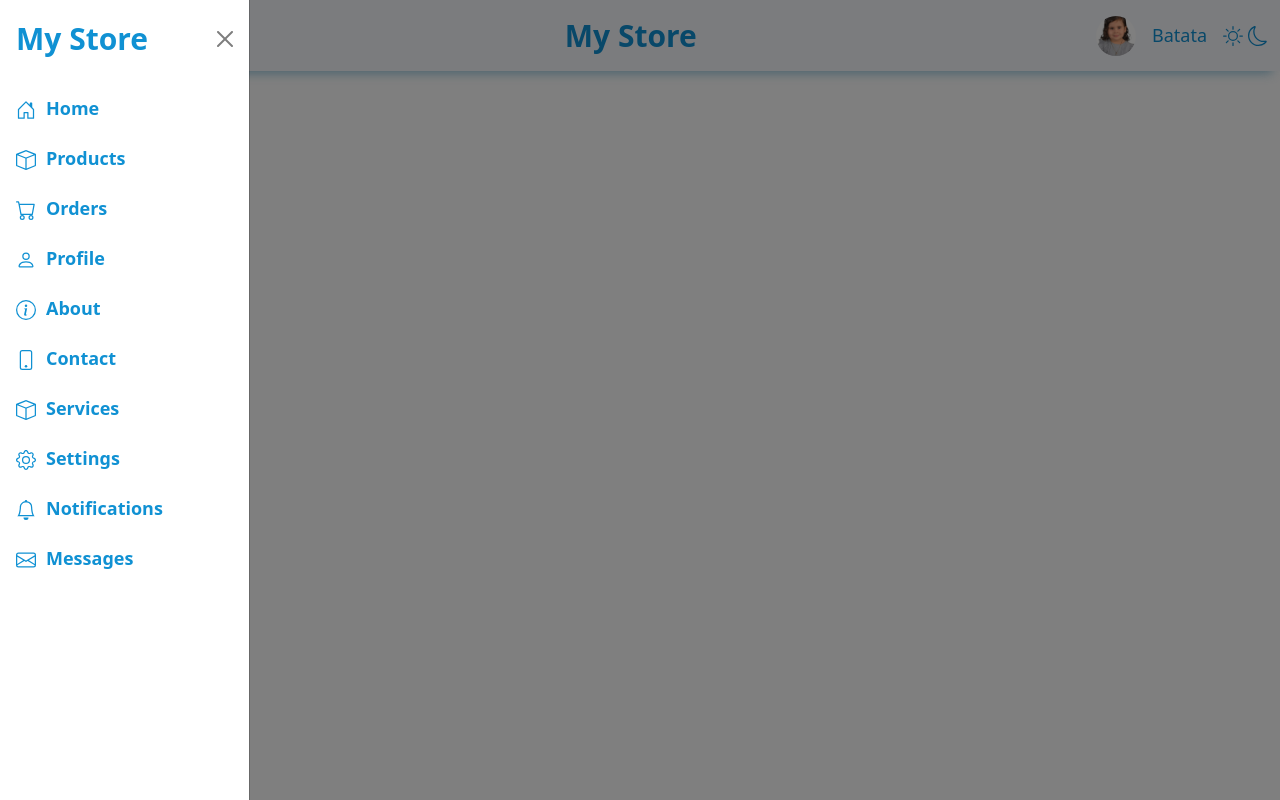
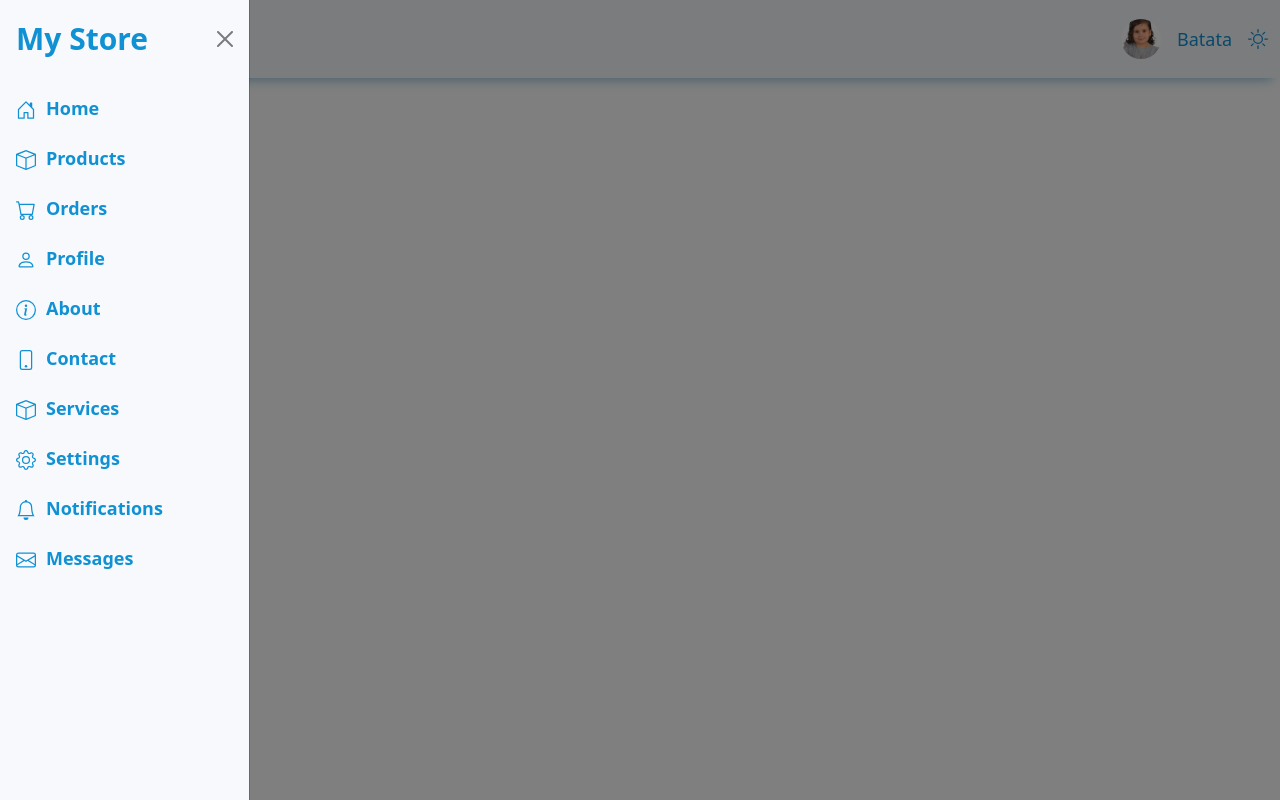
Before and after one commit to nermeenelmasry286/DashboardWithReact.js, a React (Vite) app: page / in a window 1280 px wide. Both pictures are taken after a click on the button 34 px from the left and 35 px from the top of the page. Built offline with nearby package versions, Linux system fonts and the light colour scheme.

Commit message:
add dark mode to header

```diff
--- a/src/components/Header.jsx
+++ b/src/components/Header.jsx
@@ -1,54 +1,80 @@
-import React, { useState } from 'react';
+import React, { useState, useEffect } from 'react';
 import Offcanvas from 'react-bootstrap/Offcanvas';
 import Navbar from 'react-bootstrap/Navbar';
 import Container from 'react-bootstrap/Container';
-import { NavLink } from 'react-router-dom';
-import {NavLinkStyled,NavIcon,UserPhoto,DarkModeToggle,NavLinks} from '../Custom/HeaderLink';
+
+import { NavLinkStyled, NavIcon, UserPhoto, DarkModeToggle, NavLinks } from '../Custom/HeaderLink';
 import { BsHouseDoor, BsBox, BsPerson, BsCart, BsInfoCircle, BsPhone, BsGear, BsBell, BsEnvelope, BsSun, BsMoon } from 'react-icons/bs';
-
 
 export function Header() {
   const [show, setShow] = useState(false);
- const [dark,setDark] =useState(false);
+  const [dark, setDark] = useState(false);
+
   const handleShow = () => setShow(true);
   const handleClose = () => setShow(false);
 
+  // On page load, get the saved theme from localStorage
+  useEffect(() => {
+    const savedTheme = localStorage.getItem('theme');
+    if (savedTheme) {
+      setDark(savedTheme === 'dark');
+    }
+  }, []);
+
+  // Toggle dark/light mode
+  const toggleDarkMode = () => {
+    setDark((prev) => {
+      const newTheme = !prev;
+      localStorage.setItem('theme', newTheme ? 'dark' : 'light');
+      return newTheme;
+    });
+  };
+
   return (
     <>
-      <Navbar fixed='top' expand={false} style={{
-        backgroundColor: '#f8f9fd',
-        boxShadow: 'rgba(133, 189, 215, 0.88) 0px 10px 10px -8px',
-      }}>
-        <Container fluid className='d-flex justify-content-between align-items-center'>
-          {/* Navbar toggle on the left */}
+      <Navbar
+        fixed="top"
+        expand={false}
+        style={{
+          backgroundColor: dark ? '#343a40' : '#f8f9fd',
+          boxShadow: dark ? 'rgba(0, 0, 0, 0.88) 0px 10px 10px -8px' : 'rgba(133, 189, 215, 0.88) 0px 10px 10px -8px',
+        }}
+      >
+        <Container fluid className="d-flex justify-content-between align-items-center">
+
+          <Navbar.Brand
+            href="#"
+            style={{
+              color: dark ? '#ffffff' : '#1091d3',
+              fontSize: '30px',
+              fontWeight: '900',
+              marginLeft: '10px',
+            }}
+          >
+
           <Navbar.Toggle
             aria-controls="offcanvasNavbar"
             style={{
-              color: '#1091d3',
+              color: dark ? '#ffffff' : '#1091d3',
               fontSize: '15px',
               marginLeft: '0',
+              marginRight:'20px',
               padding: '10px',
             }}
             onClick={handleShow}
           />
 
-          {/* Brand on the middle */}
-          <Navbar.Brand href="#" style={{
-            color: '#1091d3',
-            fontSize: '30px',
-            fontWeight: '900',
-            marginLeft: '125px' // Space between brand and edge
-          }}>
+
             My Store
           </Navbar.Brand>
 
-          {/* User info and dark mode toggle on the right */}
+
           <div className="d-flex align-items-center gap-3">
             <UserPhoto src="/images/1.jpeg" alt="User" />
-            <div style={{ color: '#1091d3', fontSize: '18px' }}>Batata</div>
-            <DarkModeToggle >
-              <BsSun style={{ fontSize: '20px' }} />
-              <BsMoon style={{ fontSize: '20px' }} />
+            <div style={{ color: dark ? '#ffffff' : '#1091d3', fontSize: '18px' }}>Batata</div>
+            <DarkModeToggle onClick={toggleDarkMode}>
+              <BsSun style={{ fontSize: '20px', display: dark ? 'none' : 'block' }} />
+              <BsMoon style={{ fontSize: '20px', display: dark ? 'block' : 'none' }} />
             </DarkModeToggle>
           </div>
         </Container>
@@ -61,29 +87,72 @@ export function Header() {
         id="offcanvasNavbar"
         aria-labelledby="offcanvasNavbarLabel"
         placement="start"
-        style={{ width: '250px' }}
+        style={{ width: '250px', backgroundColor: dark ? '#343a40' : '#f8f9fd' }}
       >
         <Offcanvas.Header closeButton>
-          <Offcanvas.Title id="offcanvasNavbarLabel" style={{
-            color: '#1091d3',
-            fontSize: '30px',
-            fontWeight: '900'
-          }}>
+          <Offcanvas.Title
+            id="offcanvasNavbarLabel"
+            style={{
+              color: dark ? '#ffffff' : '#1091d3',
+              fontSize: '30px',
+              fontWeight: '900',
+            }}
+          >
             My Store
           </Offcanvas.Title>
         </Offcanvas.Header>
         <Offcanvas.Body>
           <NavLinks>
-            <NavLinkStyled to='/'><NavIcon><BsHouseDoor /></NavIcon> Home</NavLinkStyled>
-            <NavLinkStyled to='/Products'><NavIcon><BsBox /></NavIcon> Products</NavLinkStyled>
-            <NavLinkStyled to='/Orders'><NavIcon><BsCart /></NavIcon> Orders</NavLinkStyled>
-            <NavLinkStyled to='/Profile'><NavIcon><BsPerson /></NavIcon> Profile</NavLinkStyled>
-            <NavLinkStyled to='/About'><NavIcon><BsInfoCircle /></NavIcon> About</NavLinkStyled>
-            <NavLinkStyled to='/Contact'><NavIcon><BsPhone /></NavIcon> Contact</NavLinkStyled>
-            <NavLinkStyled to='/Services'><NavIcon><BsBox /></NavIcon> Services</NavLinkStyled>
-            <NavLinkStyled to='/Settings'><NavIcon><BsGear /></NavIcon> Settings</NavLinkStyled>
-            <NavLinkStyled to='/Notifications'><NavIcon><BsBell /></NavIcon> Notifications</NavLinkStyled>
-            <NavLinkStyled to='/Messages'><NavIcon><BsEnvelope /></NavIcon> Messages</NavLinkStyled>
+            <NavLinkStyled to="/" style={{ color: dark ? '#ffffff' : '#1091d3' }}>
+              <NavIcon>
+                <BsHouseDoor />
+              </NavIcon> Home
+            </NavLinkStyled>
+            <NavLinkStyled to="/Products" style={{ color: dark ? '#ffffff' : '#1091d3' }}>
+              <NavIcon>
+                <BsBox />
+              </NavIcon> Products
+            </NavLinkStyled>
+            <NavLinkStyled to="/Orders" style={{ color: dark ? '#ffffff' : '#1091d3' }}>
+              <NavIcon>
+                <BsCart />
+              </NavIcon> Orders
+            </NavLinkStyled>
+            <NavLinkStyled to="/Profile" style={{ color: dark ? '#ffffff' : '#1091d3' }}>
+              <NavIcon>
+                <BsPerson />
+              </NavIcon> Profile
+            </NavLinkStyled>
+            <NavLinkStyled to="/About" style={{ color: dark ? '#ffffff' : '#1091d3' }}>
+              <NavIcon>
+                <BsInfoCircle />
+              </NavIcon> About
+            </NavLinkStyled>
+            <NavLinkStyled to="/Contact" style={{ color: dark ? '#ffffff' : '#1091d3' }}>
+              <NavIcon>
+                <BsPhone />
+              </NavIcon> Contact
+            </NavLinkStyled>
+            <NavLinkStyled to="/Services" style={{ color: dark ? '#ffffff' : '#1091d3' }}>
+              <NavIcon>
+                <BsBox />
+              </NavIcon> Services
+            </NavLinkStyled>
+            <NavLinkStyled to="/Settings" style={{ color: dark ? '#ffffff' : '#1091d3' }}>
+              <NavIcon>
+                <BsGear />
+              </NavIcon> Settings
+            </NavLinkStyled>
+            <NavLinkStyled to="/Notifications" style={{ color: dark ? '#ffffff' : '#1091d3' }}>
+              <NavIcon>
+                <BsBell />
+              </NavIcon> Notifications
+            </NavLinkStyled>
+            <NavLinkStyled to="/Messages" style={{ color: dark ? '#ffffff' : '#1091d3' }}>
+              <NavIcon>
+                <BsEnvelope />
+              </NavIcon> Messages
+            </NavLinkStyled>
           </NavLinks>
         </Offcanvas.Body>
       </Offcanvas>
```
